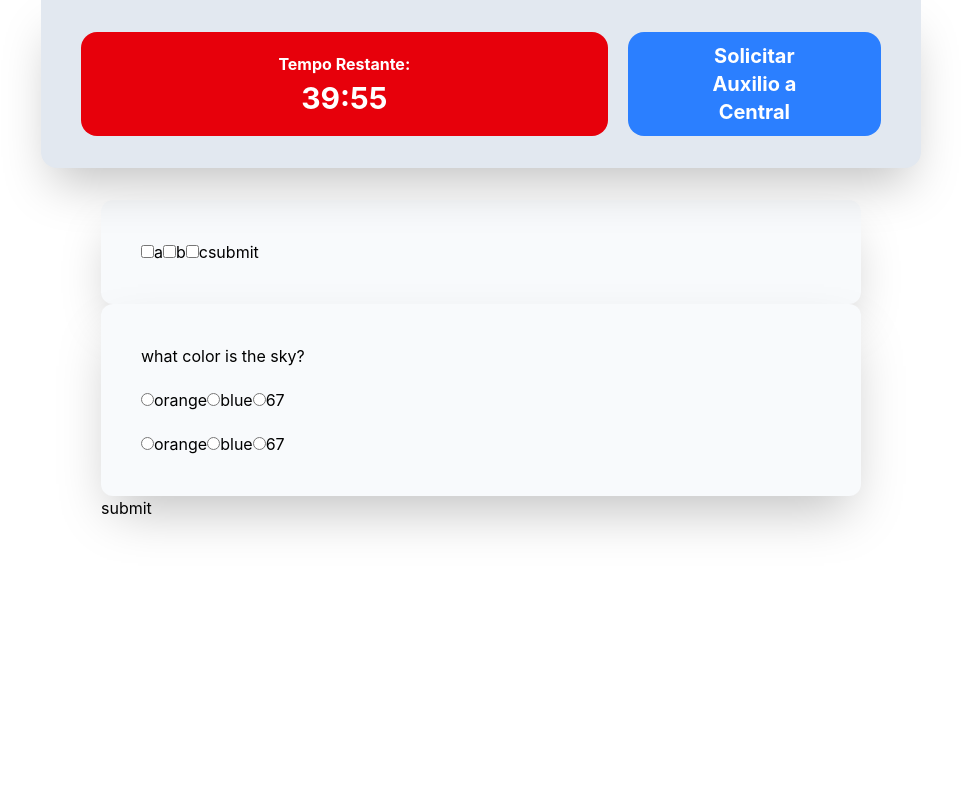
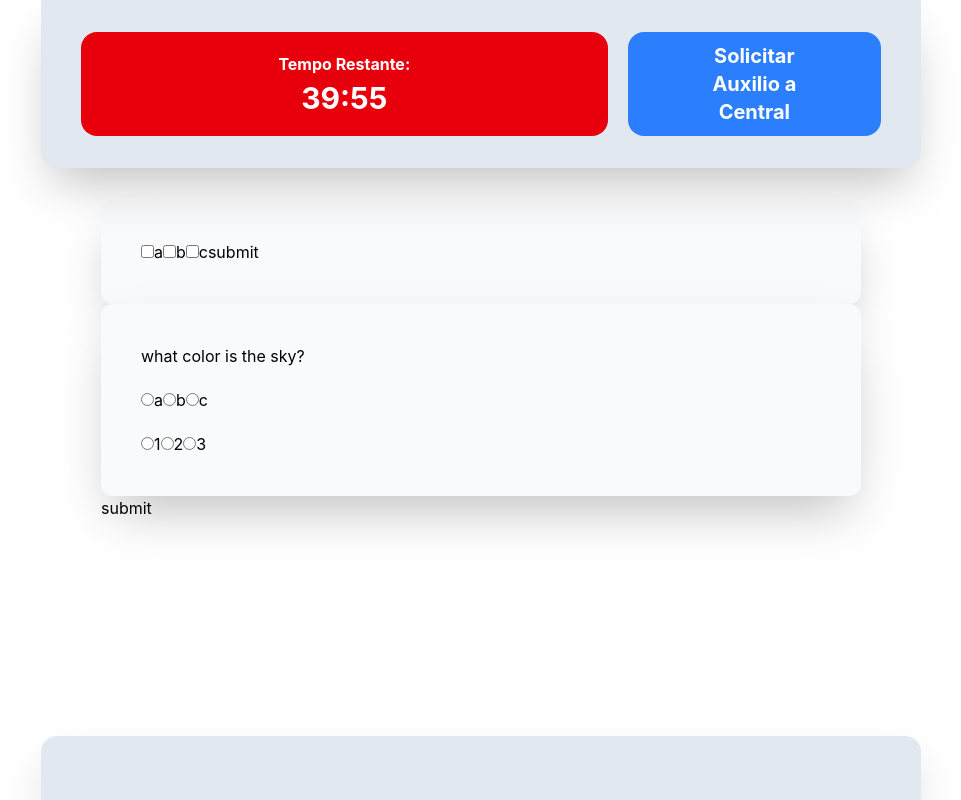
Before and after one commit to marcellolee03/lab-enigma-v2, a React (Vite) app: page / in a window 1280 px wide. Shown: the whole page, without its empty margins (159-1120 px from the left). Built offline with nearby package versions, Linux system fonts and the light colour scheme.

Commit message:
feat: SecretCodeContext

```diff
--- a/src/App.tsx
+++ b/src/App.tsx
@@ -1,10 +1,11 @@
-import { useActionState, useEffect, useRef, useState} from "react";
+import { useActionState, useEffect, useRef} from "react";
 import { AnswerTypes, type Puzzle } from "./models/Puzzle";
 import HandleMatchingCheck from "./actions/HandleMatchingCheck";
 import { useTimerContext } from "./context/TimerContext";
 import MatchingContainer from "./components/matchingPuzzle/MatchingContainer";
 import HandleCheck from "./actions/HandleCheck";
 import OrdenationContainer from "./components/ordenationPuzzle/OrdenationContainer";
+import { useSecretCodeContext } from "./context/SecretCodeContext";
 
 export default function App() {
   const matchingPuzzle: Puzzle = (
@@ -12,9 +13,9 @@ export default function App() {
       id: 6,
       answerType: AnswerTypes.matching,
       question: "what color is the sky?",
-      answer: ["blueorange", "orangeblue", "6767"],
-      firstRowOptions: [{id: 1, value: "orange"}, {id: 2, value: "blue"}, {id: 3, value: "67"}],
-      secondRowOptions: [{id: 1, value: "orange"}, {id: 2, value: "blue"}, {id: 3, value: "67"}],
+      answer: ["a1", "b2", "c3"],
+      firstRowOptions: [{id: 1, value: "a"}, {id: 2, value: "b"}, {id: 3, value: "c"}],
+      secondRowOptions: [{id: 1, value: "1"}, {id: 2, value: "2"}, {id: 3, value: "3"}],
     }
   )
 
@@ -35,6 +36,7 @@ export default function App() {
   const [regularState, regularAction] = useActionState(HandleRegularCheckWithPuzzles, null);
   const resetRef = useRef<() => void>(null);
   const { applyPenalty } = useTimerContext()
+  const { revealPartOfCode } = useSecretCodeContext();
 
   useEffect(() => {
     if (matchingState.type === "inProgress") {
@@ -42,6 +44,7 @@ export default function App() {
         applyPenalty(3 * 60);
       }
     } else if (matchingState.type === "success") {
+      revealPartOfCode(1);
       console.log("matching success!");
     }
 
@@ -52,10 +55,11 @@ export default function App() {
       }
 
       if (regularState.type === "success") {
+        revealPartOfCode(0);
         console.log("regular success!")
       }
     }
-  }, [matchingState, regularState, applyPenalty])
+  }, [matchingState, regularState, applyPenalty, revealPartOfCode])
 
 
   return (
--- /dev/null
+++ b/src/components/bottombar/Bottombar.tsx
@@ -0,0 +1,10 @@
+import RevealedCodeContainer from "./RevealedCodeContainer";
+
+export default function Bottombar() {
+
+  return (
+    <div className="fixed bottom-0 inset-x-0 z-50 mx-50 flex items-center rounded-t-2xl shadow-2xl bg-slate-200 px-10 py-8 gap-5">
+      <RevealedCodeContainer />
+    </div>
+  )
+}
--- /dev/null
+++ b/src/components/bottombar/RevealedCodeContainer.tsx
@@ -0,0 +1,16 @@
+import { useSecretCodeContext } from "../../context/SecretCodeContext"
+
+export default function RevealedCodeContainer(){
+  const { getRevealedCode } = useSecretCodeContext();
+  const revealedCode = getRevealedCode();
+
+  return (
+    <div className="flex">
+      {revealedCode.map((codePiece) => (
+        <p>
+          {codePiece}
+        </p>
+      ))}
+    </div>
+  )
+}
--- /dev/null
+++ b/src/context/SecretCodeContext.tsx
@@ -0,0 +1,49 @@
+import { createContext, useCallback, useContext, useState, type ReactNode } from "react";
+
+interface SecretCodeContextType {
+  getRevealedCode: () => string[],
+  revealPartOfCode: (index: number) => void
+}
+
+const SecretCodeContext = createContext<SecretCodeContextType | undefined>(undefined)
+
+export function useSecretCodeContext(){
+    const context = useContext(SecretCodeContext)
+    if (context == null) {
+        throw new Error('useSecretCodeContext should be used inside a TimerProvider')
+    }
+    return context
+}
+
+interface SecretCodeProviderProps {
+    children: ReactNode
+}
+
+const secretCode: string[] = ["6", "7", "8", "9"];
+export function SecretCodeProvider({ children }: SecretCodeProviderProps) {
+  const [revealedCode, setRevealedCode] = useState<string[]>(["", "", "", ""]);
+
+  function getRevealedCode(){
+    return revealedCode;
+  }
+
+  const revealPartOfCode = useCallback((index: number) => {
+    setRevealedCode(prev => {
+      const copy = [...prev];
+      copy[index] = secretCode[index];
+      return copy
+    }
+    )
+  }, []);
+
+  return (
+    <SecretCodeContext.Provider
+        value ={{
+          getRevealedCode,
+          revealPartOfCode
+        }}
+    >
+        {children}
+    </SecretCodeContext.Provider>
+  )
+}
--- a/src/main.tsx
+++ b/src/main.tsx
@@ -4,12 +4,17 @@ import './index.css'
 import App from './App.tsx'
 import { TimerProvider } from './context/TimerContext.tsx'
 import Topbar from './components/topbar/Topbar.tsx'
+import { SecretCodeProvider } from './context/SecretCodeContext.tsx'
+import Bottombar from './components/bottombar/Bottombar.tsx'
 
 createRoot(document.getElementById('root')!).render(
   <StrictMode>
     <TimerProvider>
-      <Topbar />
-      <App />
+      <SecretCodeProvider>
+        <Topbar />
+        <App />
+        <Bottombar />
+      </SecretCodeProvider>
     </TimerProvider>
   </StrictMode>,
 )
```
